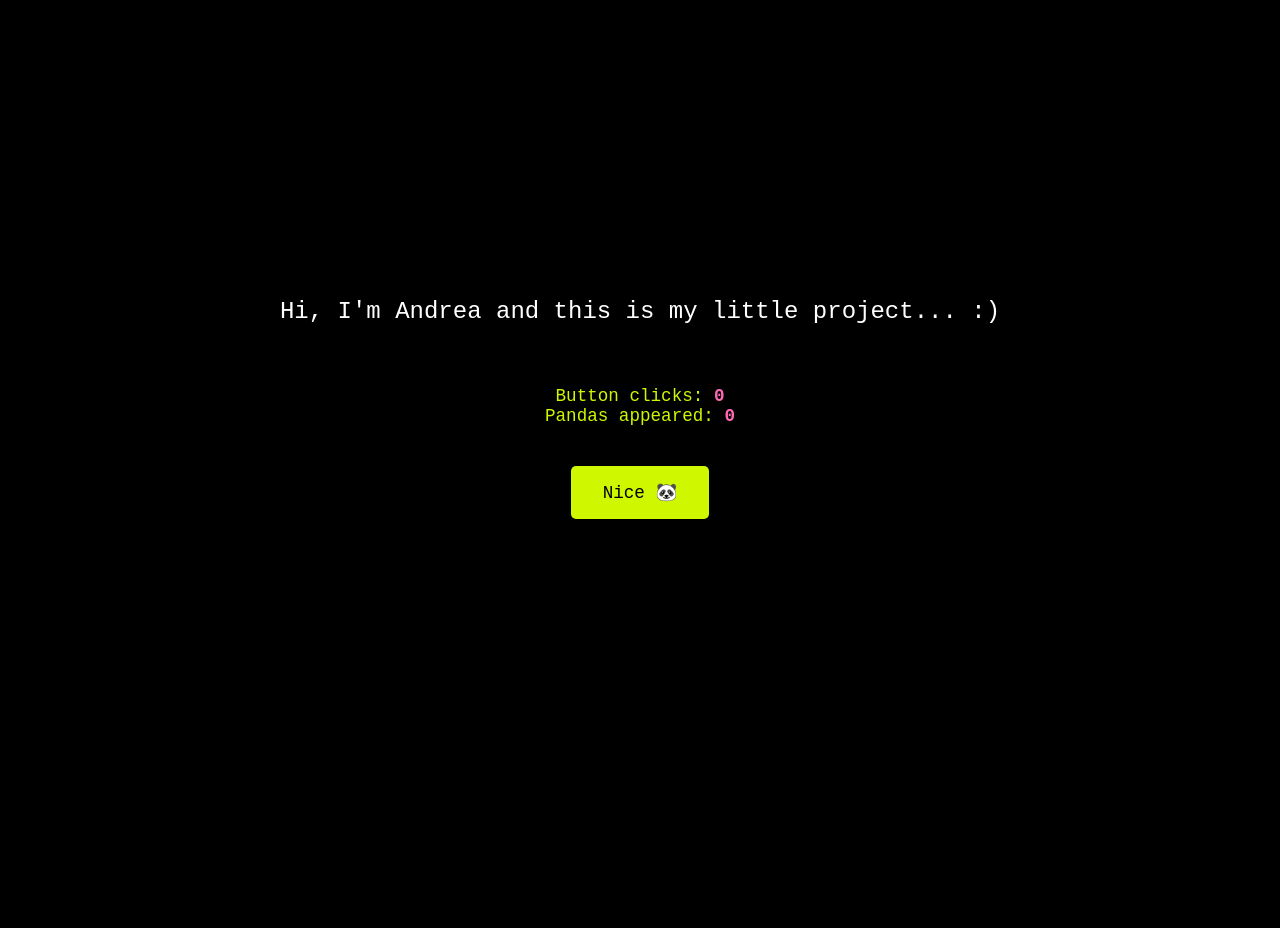
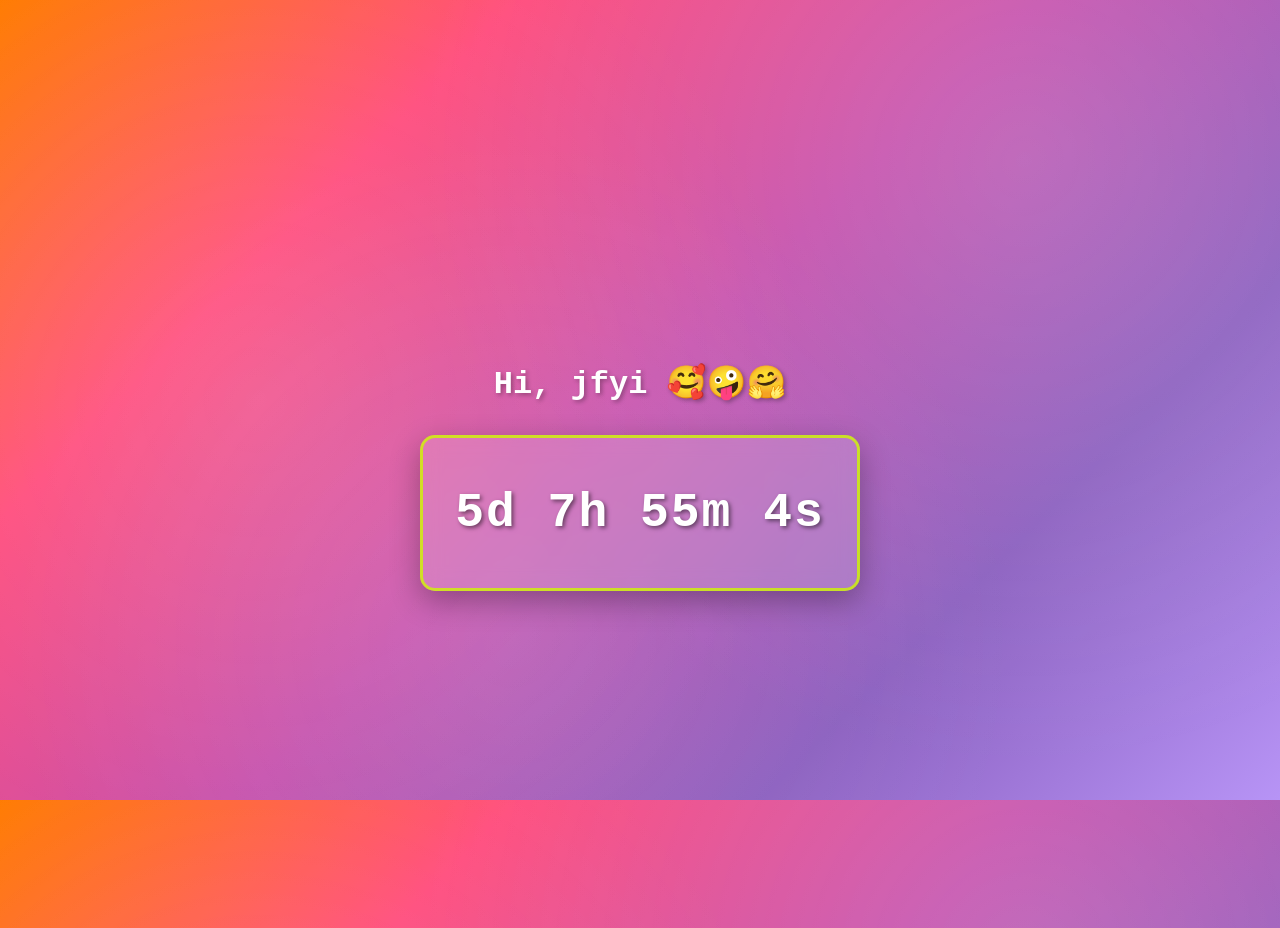
Before and after one commit to pandyandy/andrea-fyi, a SvelteKit app: page / in a window 1280 px wide. Before the commit the page ends 800 px from the top, so only its background shows below. Built offline with nearby package versions, Linux system fonts and the light colour scheme.

Commit message:
CT Update

```diff
--- a/src/routes/+page.svelte
+++ b/src/routes/+page.svelte
@@ -1,48 +1,39 @@
 <script>
   import { onMount } from 'svelte';
 
-  let terminal;
-  let typedText = '';
-  const text = "Hi, I'm Andrea and this is my little project... :)";
-  let i = 0;
+  // Timer variables
+  let timeRemaining = '';
+  let timerInterval;
 
-  let clickCount = 0;
-  let pandaCount = 0;
+  function updateTimer() {
+    // July 7, 2025 at 7:45 PM Pittsburgh time (EDT UTC-4 or EST UTC-5)
+    // Using EDT (UTC-4) for July which is daylight saving time
+    const targetDate = new Date('2025-08-07T23:45:00Z'); // 7:45 PM EDT = 11:45 PM UTC
+    const now = new Date();
+    const difference = targetDate.getTime() - now.getTime();
 
-  function typeWriter() {
-    if (i < text.length) {
-      typedText += text.charAt(i);
-      i++;
-      setTimeout(typeWriter, 50);
-    }
-  }
+    if (difference > 0) {
+      const days = Math.floor(difference / (1000 * 60 * 60 * 24));
+      const hours = Math.floor((difference % (1000 * 60 * 60 * 24)) / (1000 * 60 * 60));
+      const minutes = Math.floor((difference % (1000 * 60 * 60)) / (1000 * 60));
+      const seconds = Math.floor((difference % (1000 * 60)) / 1000);
 
-  function explode() {
-    clickCount += 1;
-    pandaCount += 20;
-    for (let j = 0; j < 20; j++) {
-      const panda = document.createElement('div');
-      panda.className = 'panda';
-      panda.textContent = '🐼';
-
-      const x = Math.random() * window.innerWidth;
-      const y = Math.random() * window.innerHeight;
-
-      panda.style.left = x + 'px';
-      panda.style.top = y + 'px';
-
-      const dx = (Math.random() - 0.5) * 300 + 'px';
-      const dy = (Math.random() - 0.5) * 300 + 'px';
-      panda.style.setProperty('--dx', dx);
-      panda.style.setProperty('--dy', dy);
-
-      document.body.appendChild(panda);
-      setTimeout(() => panda.remove(), 1000);
+      timeRemaining = `${days}d ${hours}h ${minutes}m ${seconds}s`;
+    } else {
+      timeRemaining = "Time's up! 🎉";
+      clearInterval(timerInterval);
     }
   }
 
   onMount(() => {
-    typeWriter();
+    updateTimer();
+    timerInterval = setInterval(updateTimer, 1000);
+
+    return () => {
+      if (timerInterval) {
+        clearInterval(timerInterval);
+      }
+    };
   });
 </script>
 
@@ -50,85 +41,143 @@
   <title>andrea.fyi</title>
 </svelte:head>
 
-<div id="terminal">{typedText}</div>
-<div class="metrics">
-  <div>Button clicks: <strong>{clickCount}</strong></div>
-  <div>Pandas appeared: <strong>{pandaCount}</strong></div>
+<div class="timer-section">
+  <h2>Hi, jfyi 🥰🤪🤗</h2>
+  <div class="timer-display">
+    {timeRemaining}
+  </div>
 </div>
-<button class="cta" on:click={explode}>Nice 🐼</button>
 
 <style>
   :global(body) {
     margin: 0;
     padding: 0;
-    background: #000;
+    background:
+      radial-gradient(circle at 20% 50%, rgba(255, 255, 255, 0.1) 0%, transparent 50%),
+      radial-gradient(circle at 80% 20%, rgba(255, 255, 255, 0.15) 0%, transparent 50%),
+      radial-gradient(circle at 40% 80%, rgba(255, 255, 255, 0.1) 0%, transparent 50%),
+      linear-gradient(135deg,
+        #ff7b00 0%,     /* Orange */
+        #ff4d7d 25%,    /* Pink-red */
+        #c44dab 50%,    /* Purple-pink */
+        #8b5fbf 75%,    /* Purple */
+        #b794f6 100%    /* Light purple */
+      );
+    background-attachment: fixed;
     color: #fff;
     font-family: 'Courier New', Courier, monospace;
     font-size: 1.5rem;
-    display: flex;
-    flex-direction: column;
-    align-items: center;
-    justify-content: center;
-    height: 100vh;
-    overflow: hidden;
-    text-align: center;
+    min-height: 100vh;
+    overflow-x: hidden;
+    position: relative;
+  }
+
+  :global(body::before) {
+    content: '';
+    position: fixed;
+    top: 0;
+    left: 0;
+    width: 100%;
+    height: 100%;
+    background-image:
+      radial-gradient(circle at 20% 10%, rgba(255, 255, 255, 0.05) 0.5px, transparent 0.5px),
+      radial-gradient(circle at 80% 50%, rgba(255, 255, 255, 0.03) 0.3px, transparent 0.3px),
+      radial-gradient(circle at 40% 80%, rgba(255, 255, 255, 0.04) 0.4px, transparent 0.4px),
+      radial-gradient(circle at 90% 20%, rgba(255, 255, 255, 0.02) 0.2px, transparent 0.2px),
+      radial-gradient(circle at 10% 90%, rgba(255, 255, 255, 0.03) 0.3px, transparent 0.3px),
+      radial-gradient(circle at 60% 30%, rgba(255, 255, 255, 0.04) 0.5px, transparent 0.5px),
+      radial-gradient(circle at 30% 60%, rgba(255, 255, 255, 0.02) 0.2px, transparent 0.2px),
+      radial-gradient(circle at 70% 70%, rgba(255, 255, 255, 0.03) 0.3px, transparent 0.3px);
+    background-size:
+      200px 200px,
+      150px 150px,
+      100px 100px,
+      250px 250px,
+      180px 180px,
+      120px 120px,
+      300px 300px,
+      80px 80px;
+    opacity: 0.15;
+    pointer-events: none;
+    z-index: 1;
+    animation: grain 8s steps(10) infinite;
+  }
+
+  @keyframes grain {
+    0%, 100% { transform: translate(0, 0) }
+    10% { transform: translate(-5%, -10%) }
+    20% { transform: translate(-15%, 5%) }
+    30% { transform: translate(7%, -25%) }
+    40% { transform: translate(-5%, 25%) }
+    50% { transform: translate(-15%, 10%) }
+    60% { transform: translate(15%, 0%) }
+    70% { transform: translate(0%, 15%) }
+    80% { transform: translate(3%, 35%) }
+    90% { transform: translate(-10%, 10%) }
+  }
+
+  :global(*) {
+    position: relative;
+    z-index: 2;
   }
 
   :global(::selection) {
-    background: #FF69B4;
-    color: #CFF800;
+    background: rgba(255, 255, 255, 0.3);
+    color: #fff;
   }
 
-  #terminal {
-    white-space: pre-wrap;
-    padding: 1rem;
-    min-height: 3rem;
+  .timer-section {
+    padding: 4rem 2rem;
+    max-width: 1200px;
+    margin: 0 auto;
+    text-align: center;
+    display: flex;
+    flex-direction: column;
+    justify-content: center;
+    align-items: center;
+    min-height: 100vh;
   }
 
-  .metrics {
-    margin-top: 1.5rem;
-    margin-bottom: 0.5rem;
-    font-size: 1.1rem;
-    color: #CFF800;
-  }
-  .metrics strong {
-    color: #FF69B4;
+  .timer-section h2 {
+    color: #fff;
+    font-size: 2rem;
+    margin-bottom: 2rem;
+    font-family: 'Courier New', Courier, monospace;
+    text-shadow: 2px 2px 4px rgba(0, 0, 0, 0.3);
   }
 
-  .cta {
-    border: none;
-    padding: 1rem 2rem;
-    margin-top: 2rem;
-    cursor: pointer;
-    font-size: 1.1rem;
-    border-radius: 5px;
+  .timer-display {
+    background: rgba(255, 255, 255, 0.15);
+    border: 3px solid rgba(207, 248, 0, 0.8);
+    border-radius: 15px;
+    padding: 3rem 2rem;
+    font-size: 3rem;
+    font-weight: bold;
+    color: #fff;
+    max-width: 600px;
+    margin: 0 auto;
+    box-shadow: 0 10px 30px rgba(0, 0, 0, 0.3);
+    transition: transform 0.3s ease, box-shadow 0.3s ease;
     font-family: 'Courier New', Courier, monospace;
-    background: #CFF800;
-    color: #000;
-    transition: transform 0.2s ease;
+    letter-spacing: 2px;
+    backdrop-filter: blur(10px);
+    text-shadow: 2px 2px 4px rgba(0, 0, 0, 0.5);
   }
 
-  .cta:hover {
-    transform: scale(1.05);
-    background: #FF69B4;
-    color: #FFFFFF;
+  .timer-display:hover {
+    transform: translateY(-5px);
+    box-shadow: 0 15px 40px rgba(0, 0, 0, 0.4);
   }
 
-  :global(.panda) {
-    position: absolute;
-    font-size: 32px;
-    animation: explode 1s ease-out forwards;
-    pointer-events: none;
-  }
+  @media (max-width: 768px) {
+    .timer-display {
+      margin: 0 1rem;
+      padding: 2rem;
+      font-size: 2rem;
+    }
 
-  @keyframes explode {
-    0% {
-      transform: scale(1) translate(0, 0);
-      opacity: 1;
-    }
-    100% {
-      transform: scale(1.5) translate(var(--dx), var(--dy));
-      opacity: 0;
+    .timer-section h2 {
+      font-size: 1.5rem;
     }
   }
 </style>
```
Also changed, not shown: src/routes/article/tobe-article/+page.svelte (added, +30 -0 lines).
